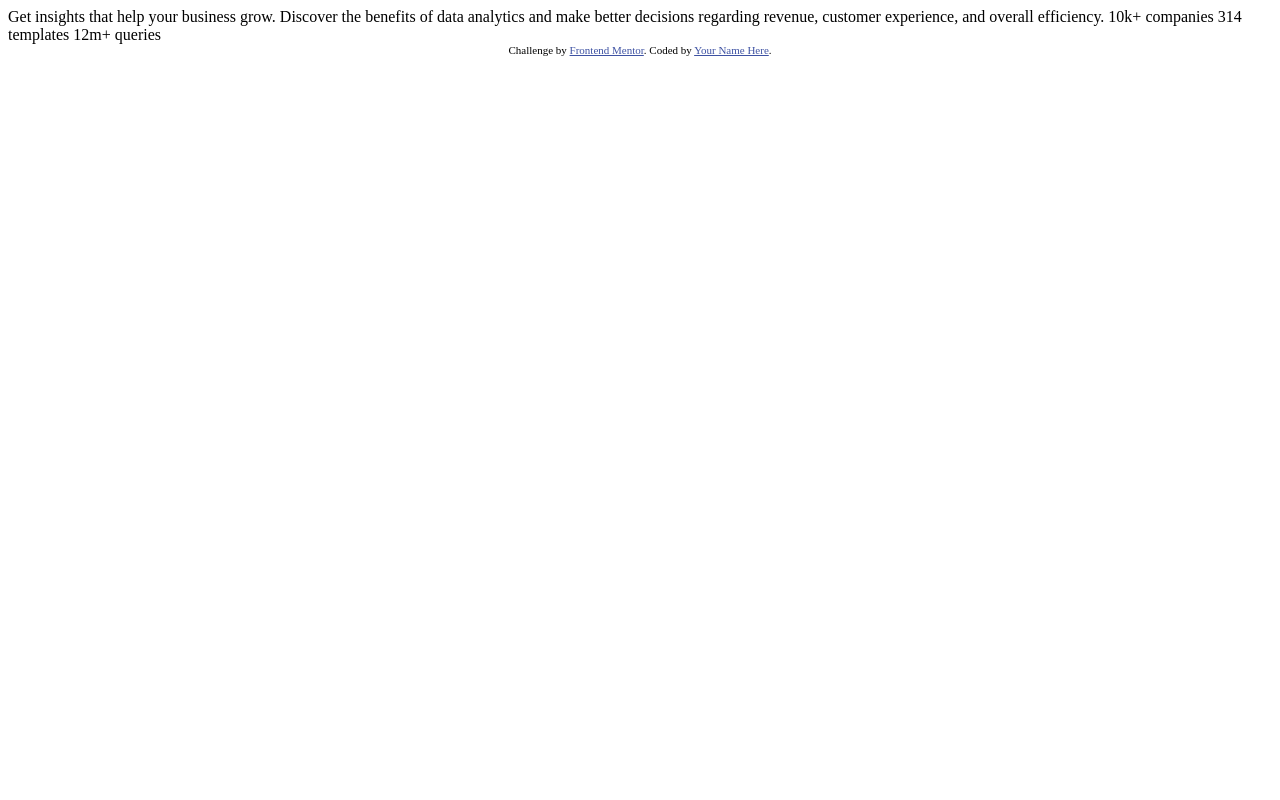
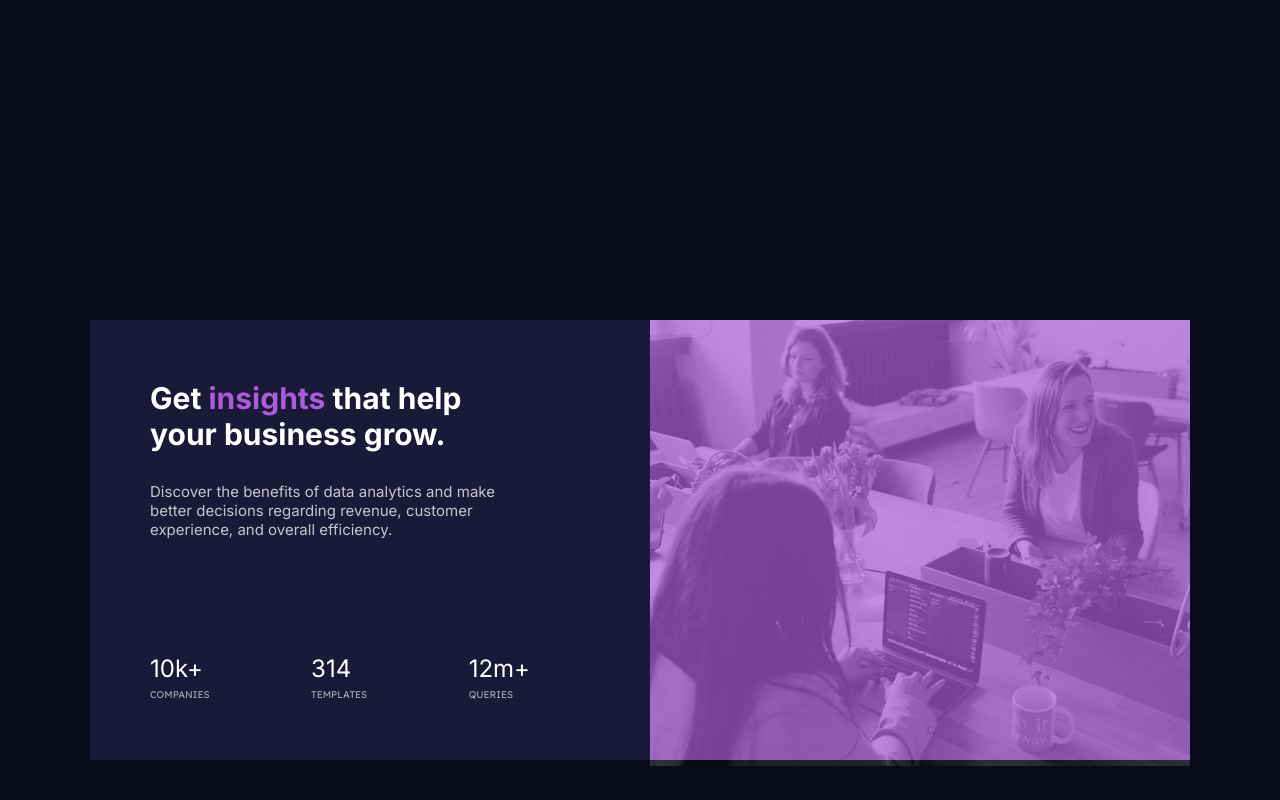
Before and after one commit to obriedan-Front-End-Mentor/Stats-preview-card-component, a plain HTML site: page index.html in a window 1280 px wide. Shown: the top 800 px of the page. Drawn offline with Linux system fonts and the light colour scheme.

Commit message:
added main styles for desktop layout

```diff
--- a/index.html
+++ b/index.html
@@ -5,25 +5,52 @@
   <meta name="viewport" content="width=device-width, initial-scale=1.0"> <!-- displays site properly based on user's device -->
 
   <link rel="icon" type="image/png" sizes="32x32" href="./images/favicon-32x32.png">
-
+  <link rel="stylesheet" href="style.css">
   <title>Frontend Mentor | Stats preview card component</title>
 
-  <!-- Feel free to remove these styles or customise in your own stylesheet 👍 -->
-  <style>
-    .attribution { font-size: 11px; text-align: center; }
-    .attribution a { color: hsl(228, 45%, 44%); }
-  </style>
+
+
 </head>
 <body>
 
-  Get insights that help your business grow.
+  <div class="container centered">
+    <div class="image-container">
+      <picture>
+        <source srcset="./images/image-header-desktop.jpg" media='(min-width: 420px)'>
+        <img src="./images/image-header-mobile.jpg" alt='Women working at computers siting around an office table'>
+      </picture>
+    </div>
+    <div class="text-container">
+      <h1>
+        Get <span>insights</span> that help your business grow.
 
-  Discover the benefits of data analytics and make better decisions regarding revenue, customer
-  experience, and overall efficiency.
+      </h1>
+      <p>
+        Discover the benefits of data analytics and make better decisions regarding revenue, customer
+        experience, and overall efficiency.
 
-  10k+ companies
-  314 templates
-  12m+ queries
+      </p>
+      <div class="stats">
+        <div class="single-stat">
+          <h3>10k+</h3>
+          <p>companies</p>
+        </div>
+        <div class="single-stat">
+          <h3>314</h3>
+          <p>templates</p>
+        </div>
+        <div class="single-stat">
+          <h3>12m+</h3>
+          <p>queries</p>
+        </div>
+      </div>
+    </div>
+  </div>
+
+
+
+
+
 
   <div class="attribution">
     Challenge by <a href="https://www.frontendmentor.io?ref=challenge" target="_blank">Frontend Mentor</a>.
--- a/style.css
+++ b/style.css
@@ -10,9 +10,97 @@
   --stat-headings: hsla(0, 0%, 100%, 0.6);
 }
 
-.body {
+body {
+  max-height: 100vh;
+  background-color: var(--main-background);
   box-sizing: border-box;
   margin: 0;
   padding: 0;
   font-size: 15px;
 }
+
+p,
+h1,
+h2,
+h3,
+h4 {
+  padding: 0;
+  margin: 0;
+}
+
+/* .centered {
+  position: fixed;
+  top: 50%;
+  left: 50%;
+  transform: translate(-50%, -50%);
+} */
+
+.container {
+  background-color: var(--card-background);
+  max-width: 1100px;
+  max-height: 440px;
+  margin: 25% auto;
+  display: flex;
+  flex-direction: row;
+}
+.image-container {
+  max-height: 440px;
+  background-color: var(--accent);
+  order: 2;
+}
+
+.image-container img {
+  opacity: 0.3;
+}
+.text-container {
+  padding: 60px;
+  padding-right: 120px;
+  display: flex;
+  flex-direction: column;
+  order: 1;
+}
+
+.text-container h1 span {
+  color: var(--accent);
+}
+.text-container h1 {
+  font-weight: 700;
+  font-family: 'Inter', sans-serif;
+  margin-bottom: 30px;
+  color: var(--main-text);
+}
+.text-container p {
+  font-family: 'Inter', sans-serif;
+  color: var(--main-paragraph);
+}
+
+.stats {
+  margin-top: auto;
+  display: flex;
+  flex-direction: row;
+  justify-content: space-between;
+}
+
+.stats h3 {
+  font-family: 'Inter', sans-serif;
+  font-weight: 400;
+  font-size: 1.6em;
+  color: var(--main-text);
+  margin-bottom: 5px;
+}
+
+.stats p {
+  font-family: 'Lexend Deca', sans-serif;
+  font-weight: 400;
+  font-size: 0.65em;
+  color: var(--stat-headings);
+  text-transform: uppercase;
+}
+
+.attribution {
+  font-size: 11px;
+  text-align: center;
+}
+.attribution p {
+  color: hsl(228, 45%, 44%);
+}
```
